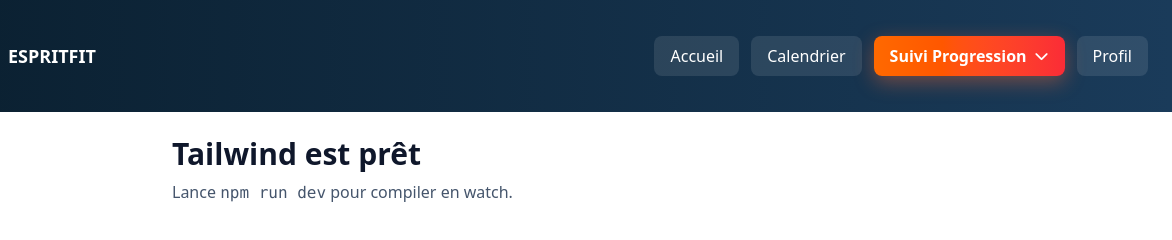
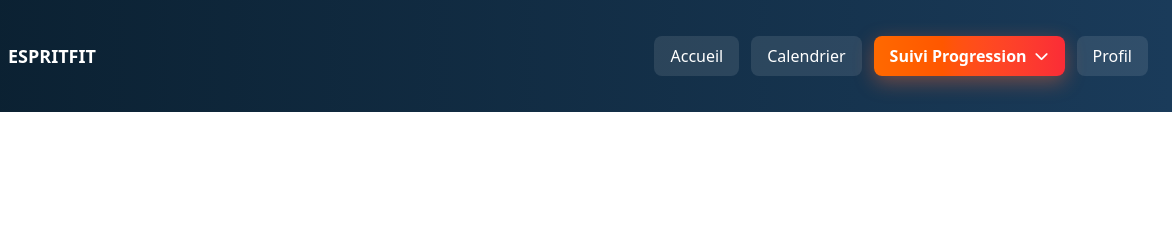
Before and after one commit to mostfa-charfedin/integrationweb, a website: page public/index.html in a window 1280 px wide. Shown: the full height of the page, 108-1280 px from the left. Drawn offline with nearby package versions, Linux system fonts and the light colour scheme; files that its build step writes are made by us from their sources; files whose address does not match are found by name.

Commit message:
merge avec branche mostfa_charfedin

```diff
--- a/index.html
+++ b/public/index.html
@@ -97,8 +97,7 @@
 		</div>
 
 		<main class="mx-auto max-w-3xl p-6">
-			<h1 class="text-3xl font-bold">Tailwind est prêt</h1>
-			<p class="mt-2 text-slate-600">Lance <code>npm run dev</code> pour compiler en watch.</p>
+
 		</main>
 
 		<script>
```
